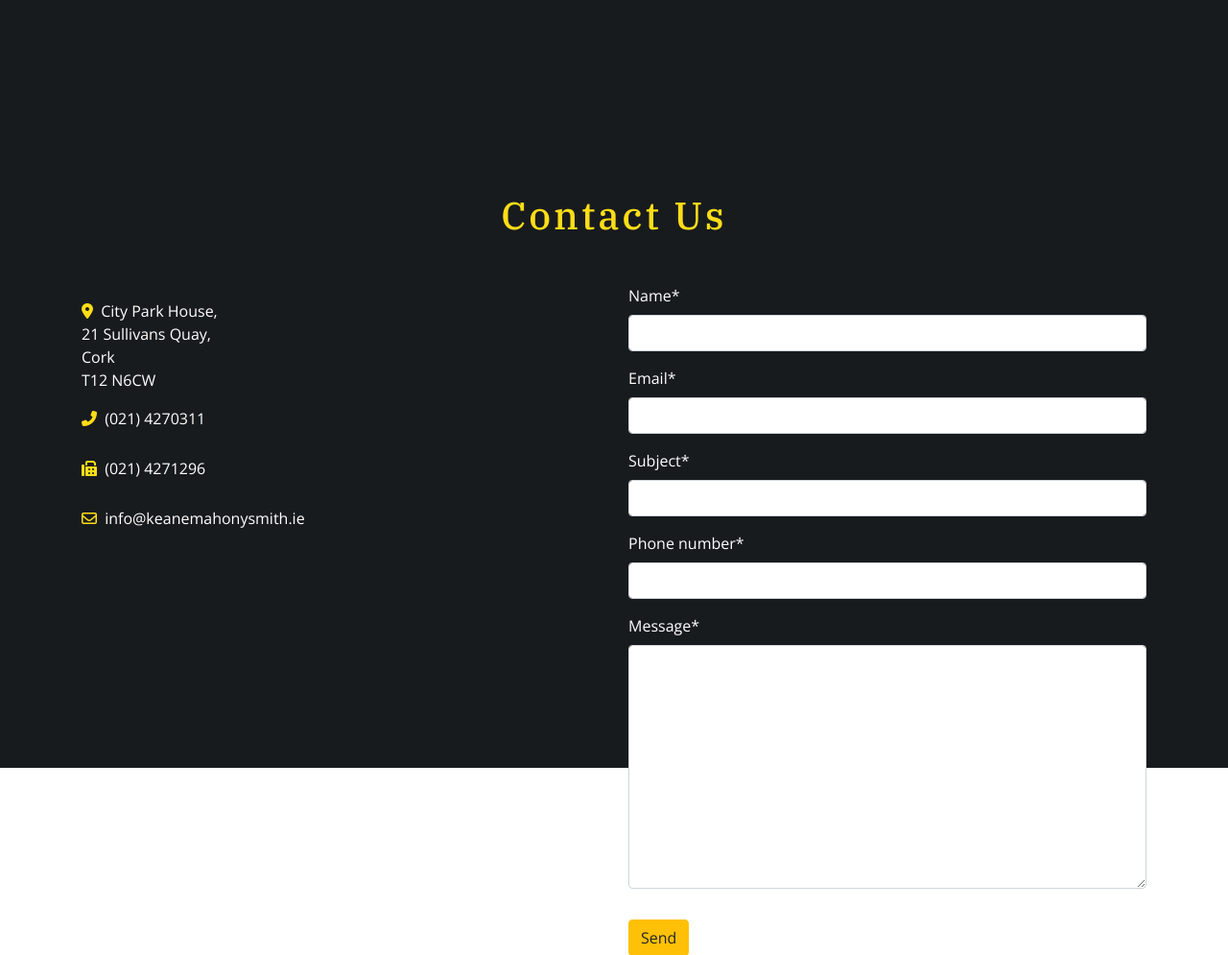
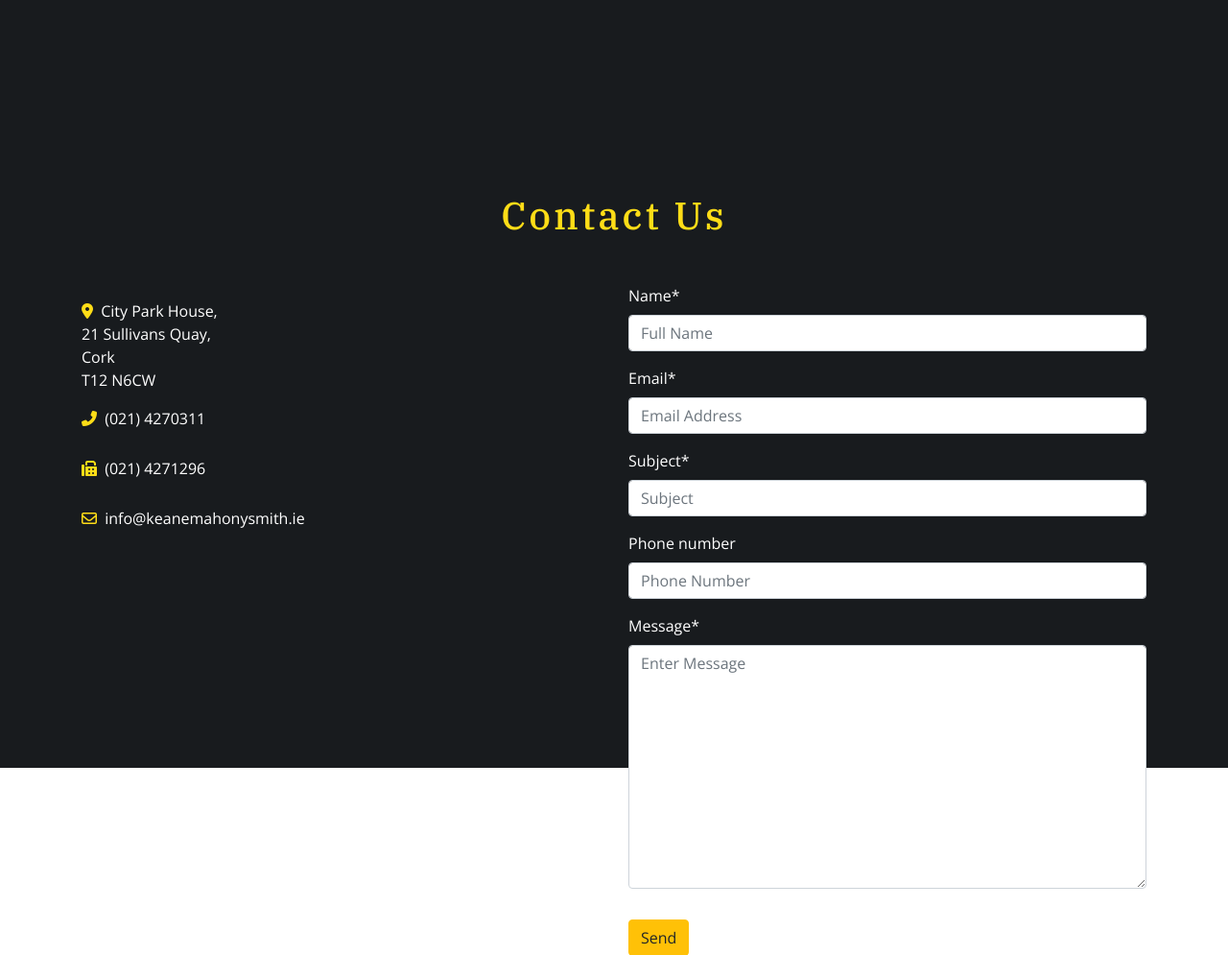
Before and after one commit to PatrickCoakley23/KMS, a Django app: page /contact/ in a window 1280 px wide. Shown: the top 995 px of the page at 96% size. Run offline with Django 3.2, Linux system fonts and the light colour scheme; some libraries are stand-ins or nearby versions; some web fonts are replaced.

Commit message:
set up contact email post template

```diff
--- a/home/forms.py
+++ b/home/forms.py
@@ -6,16 +6,30 @@ class ContactForm(forms.Form):
     name = forms.CharField(required=True)
     email = forms.EmailField(required=True)
     subject = forms.CharField()
-    phone_number = forms.CharField()
+    phone_number = forms.CharField(required=False)
     message = forms.CharField(required=True,
         widget=forms.Textarea(),
     )
 
-    class Meta:
-        fields = [
-            'name',
-            'email',
-            'phone_number',
-            'subject',
-            'message'
-        ]
+    def __init__(self, *args, **kwargs):
+        super(ContactForm, self).__init__(*args, **kwargs)
+
+        placeholders = {
+            'name': 'Full Name',
+            'email': 'Email Address',
+            'phone_number': 'Phone Number',
+            'subject': 'Subject',
+            'message': 'Enter Message',
+        }
+
+        label = {
+            'name': 'Name',
+            'email': 'Email',
+            'phone_number': 'Phone Number',
+            'subject': 'Subject',
+            'message': 'Message',
+        }
+
+        for field in self.fields:
+            placeholder = placeholders[field]
+            self.fields[field].widget.attrs['placeholder'] = placeholder
--- a/home/templates/home/contact.html
+++ b/home/templates/home/contact.html
@@ -42,7 +42,6 @@
                         <button class="btn btn-warning" type="submit">Send</button>
                     </div>
                 </form>
-
             </div>
         </div>
     </div>
--- a/home/views.py
+++ b/home/views.py
@@ -1,8 +1,11 @@
-from django.shortcuts import render
+from django.shortcuts import render, redirect
 from .models import Testimonial
 from properties.models import Agent
+from .forms import ContactForm
 
-from .forms import ContactForm
+from django.core.mail import EmailMessage
+from django.template.loader import get_template
+from django.conf import settings
 
 # Create your views here.
 
@@ -30,6 +33,46 @@ def Contact(request):
 
     contact_form = ContactForm()
 
+    if request.method == 'POST':
+        form = ContactForm(request.POST)
+
+        if form.is_valid():
+            name = request.POST.get(
+                'name'
+            , '')
+            email_address = request.POST.get(
+                'email'
+            , '')
+            subject = request.POST.get(
+                'subject'
+            , '')
+            phone_number = request.POST.get(
+                'phone_number'
+            , '')
+            message = request.POST.get(
+                'message'
+            , '')
+
+            template = get_template('home/contact_template.txt')
+
+            context = {
+                'name': name,
+                'email_address': email_address,
+                'subject': subject,
+                'phone_number': phone_number,
+                'message': message,
+            }
+            content = template.render(context)
+
+            email = EmailMessage(
+                subject,
+                content,
+                email_address,
+                ['patrickcoakley23@gmail.com'],
+            )
+            email.send()
+            return redirect('ContactUs')
+
     context = {
         'contact_form': contact_form,
     }
```
Also changed, not shown: KMS/settings.py (+12 -0 lines), home/templates/home/contact_template.txt (added, +11 -0 lines).
